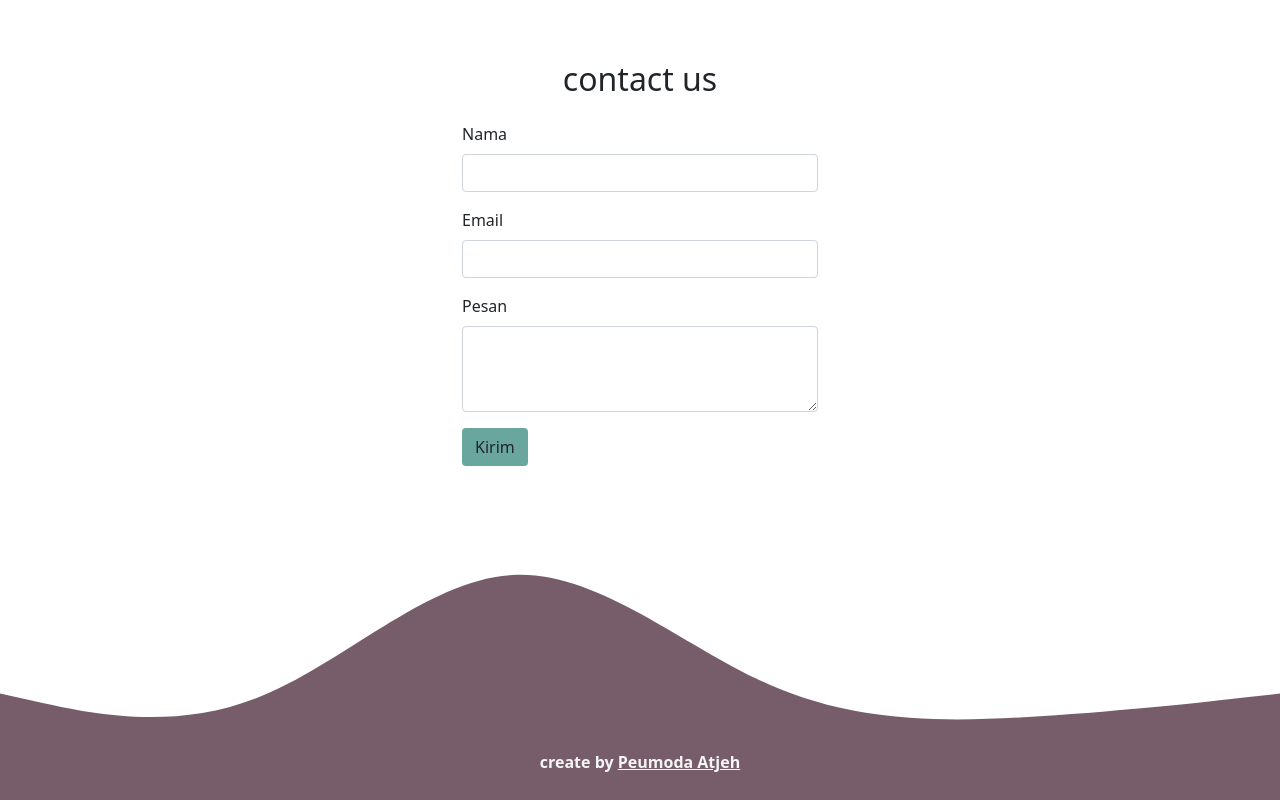
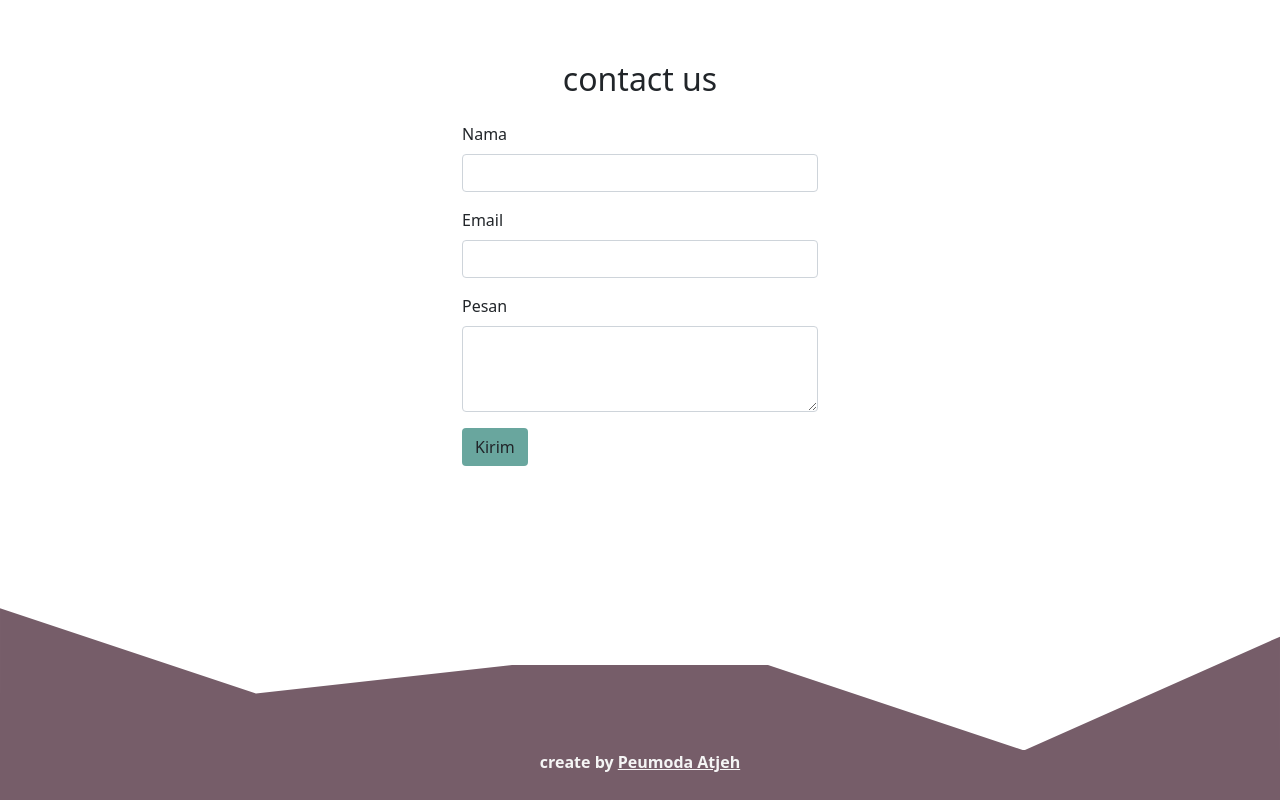
Before and after one commit to Soe-Hok-Gie/peumoeda-atjeh, a React (Create React App) app: page / in a window 1280 px wide. Shown: the part 2268-3068 px from the top of the page. Built offline with nearby package versions, Linux system fonts and the light colour scheme.

Commit message:
perubahan svg pada Conact

```diff
--- a/src/components/Contact.jsx
+++ b/src/components/Contact.jsx
@@ -40,11 +40,7 @@ const Contact = () => {
       </div>
 
       <svg xmlns="http://www.w3.org/2000/svg" viewBox="0 0 1440 320">
-        <path
-          fill="#765d69"
-          fill-opacity="1"
-          d="M0,256L48,266.7C96,277,192,299,288,261.3C384,224,480,128,576,122.7C672,117,768,203,864,245.3C960,288,1056,288,1152,282.7C1248,277,1344,267,1392,261.3L1440,256L1440,320L1392,320C1344,320,1248,320,1152,320C1056,320,960,320,864,320C768,320,672,320,576,320C480,320,384,320,288,320C192,320,96,320,48,320L0,320Z"
-        ></path>
+        <path fill="#765d69" fill-opacity="1" d="M0,160L288,256L576,224L864,224L1152,320L1440,192L1440,320L1152,320L864,320L576,320L288,320L0,320Z"></path>
       </svg>
     </section>
   );
```
